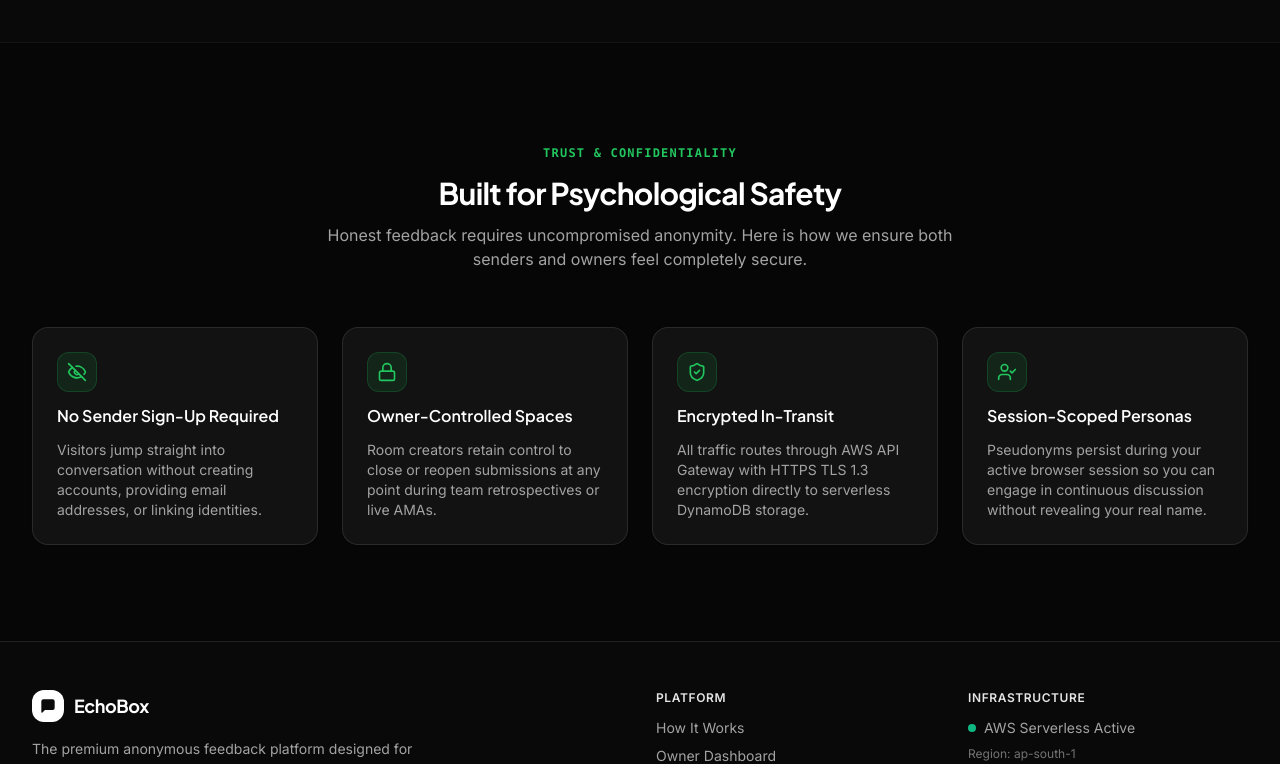
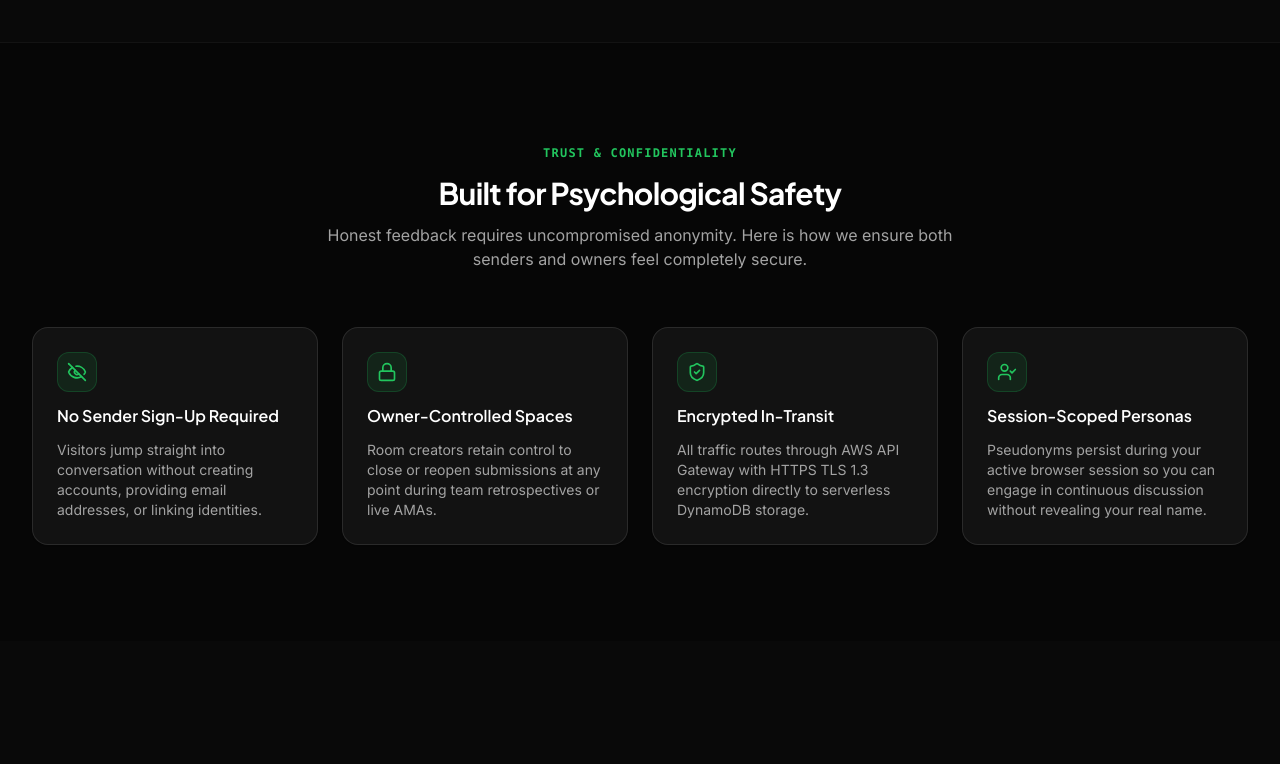
Before and after one commit to sohan10012/EchoBox, a React (Vite) app: page / in a window 1280 px wide. Shown: the part 2000-2764 px from the top of the page. After the commit the page ends 2641 px from the top, so only its background shows below. Built offline with nearby package versions, Linux system fonts and the light colour scheme.

Commit message:
refactor: remove footer section across application

```diff
--- a/src/App.tsx
+++ b/src/App.tsx
@@ -4,7 +4,6 @@ import { Toaster } from 'sonner';
 import { ThemeProvider, useTheme } from '@/context/ThemeContext';
 import { AuthProvider } from '@/context/AuthContext';
 import { Navbar } from '@/components/common/Navbar';
-import { Footer } from '@/components/common/Footer';
 import { LandingPage } from '@/pages/LandingPage';
 import { AuthPage } from '@/pages/AuthPage';
 import { DashboardPage } from '@/pages/DashboardPage';
@@ -31,7 +30,6 @@ const AppContent: React.FC = () => {
           <Route path="*" element={<NotFoundPage />} />
         </Routes>
       </main>
-      <Footer />
       <Toaster
         position="top-right"
         theme={theme}
--- a/src/components/common/Footer.tsx
+++ /dev/null
@@ -1,93 +0,0 @@
-import React from 'react';
-import { Link } from 'react-router-dom';
-import { MessageSquare, Shield, Lock } from 'lucide-react';
-
-export const Footer: React.FC = () => {
-  return (
-    <footer className="w-full border-t border-neutral-200/60 dark:border-white/10 bg-white/50 dark:bg-[#090909]/60 transition-colors">
-      <div className="max-w-7xl mx-auto px-4 sm:px-6 lg:px-8 py-12">
-        <div className="grid grid-cols-1 md:grid-cols-4 gap-8 mb-10">
-          {/* Brand info */}
-          <div className="md:col-span-2 space-y-4">
-            <Link to="/" className="inline-flex items-center gap-2.5">
-              <div className="w-8 h-8 rounded-xl bg-neutral-900 dark:bg-white flex items-center justify-center text-white dark:text-neutral-950 font-bold">
-                <MessageSquare className="w-4 h-4 fill-current" />
-              </div>
-              <span className="text-lg font-bold tracking-tight text-neutral-900 dark:text-white font-display">
-                EchoBox
-              </span>
-            </Link>
-            <p className="text-sm text-neutral-500 dark:text-neutral-400 max-w-sm leading-relaxed">
-              The premium anonymous feedback platform designed for candid peer thoughts, team insights, and unfiltered constructive honesty without fear or awkwardness.
-            </p>
-            <div className="flex items-center gap-3 text-xs text-neutral-500 dark:text-neutral-400">
-              <span className="inline-flex items-center gap-1">
-                <Lock className="w-3.5 h-3.5 text-brand-500" /> Account-free messaging
-              </span>
-              <span>•</span>
-              <span className="inline-flex items-center gap-1">
-                <Shield className="w-3.5 h-3.5 text-brand-500" /> TLS 1.3 encrypted
-              </span>
-            </div>
-          </div>
-
-          {/* Product links */}
-          <div className="space-y-3">
-            <h4 className="text-xs font-semibold uppercase tracking-wider text-neutral-900 dark:text-neutral-200">
-              Platform
-            </h4>
-            <ul className="space-y-2 text-sm text-neutral-500 dark:text-neutral-400">
-              <li>
-                <Link to="/#how-it-works" className="hover:text-neutral-900 dark:hover:text-white transition-colors">
-                  How It Works
-                </Link>
-              </li>
-              <li>
-                <Link to="/dashboard" className="hover:text-neutral-900 dark:hover:text-white transition-colors">
-                  Owner Dashboard
-                </Link>
-              </li>
-              <li>
-                <Link to="/login" className="hover:text-neutral-900 dark:hover:text-white transition-colors">
-                  Account Sign In
-                </Link>
-              </li>
-              <li>
-                <a href="#security" className="hover:text-neutral-900 dark:hover:text-white transition-colors">
-                  Privacy Guarantees
-                </a>
-              </li>
-            </ul>
-          </div>
-
-          {/* Quick links & backend status */}
-          <div className="space-y-3">
-            <h4 className="text-xs font-semibold uppercase tracking-wider text-neutral-900 dark:text-neutral-200">
-              Infrastructure
-            </h4>
-            <ul className="space-y-2 text-sm text-neutral-500 dark:text-neutral-400">
-              <li className="flex items-center gap-2">
-                <span className="w-2 h-2 rounded-full bg-emerald-500 animate-pulse" />
-                <span>AWS Serverless Active</span>
-              </li>
-              <li className="text-xs text-neutral-400 dark:text-neutral-500">
-                Region: ap-south-1
-              </li>
-              <li className="text-xs text-neutral-400 dark:text-neutral-500">
-                Cognito Auth Ready
-              </li>
-            </ul>
-          </div>
-        </div>
-
-        {/* Bottom copyright */}
-        <div className="pt-8 border-t border-neutral-200/60 dark:border-white/10 flex flex-col sm:flex-row items-center justify-between gap-4 text-xs text-neutral-500 dark:text-neutral-400">
-          <p>© {new Date().getFullYear()} EchoBox Inc. All rights reserved.</p>
-          <p className="flex items-center gap-1">
-            Engineered with craft for privacy & honest conversations.
-          </p>
-        </div>
-      </div>
-    </footer>
-  );
-};
```
Also changed, not shown: src/components/chat/ChatComposer.tsx (line endings or trailing spaces), src/components/chat/ChatEmptyState.tsx (line endings or trailing spaces), src/components/chat/ChatMessageBubble.tsx (line endings or trailing spaces), src/components/chat/ChatSkeleton.tsx (line endings or trailing spaces), src/hooks/useAnonymousIdentity.ts (line endings or trailing spaces), src/services/anonymousIdentity.ts (line endings or trailing spaces), vercel.json, 1 other file (tests, documents, lock files or other folders).
